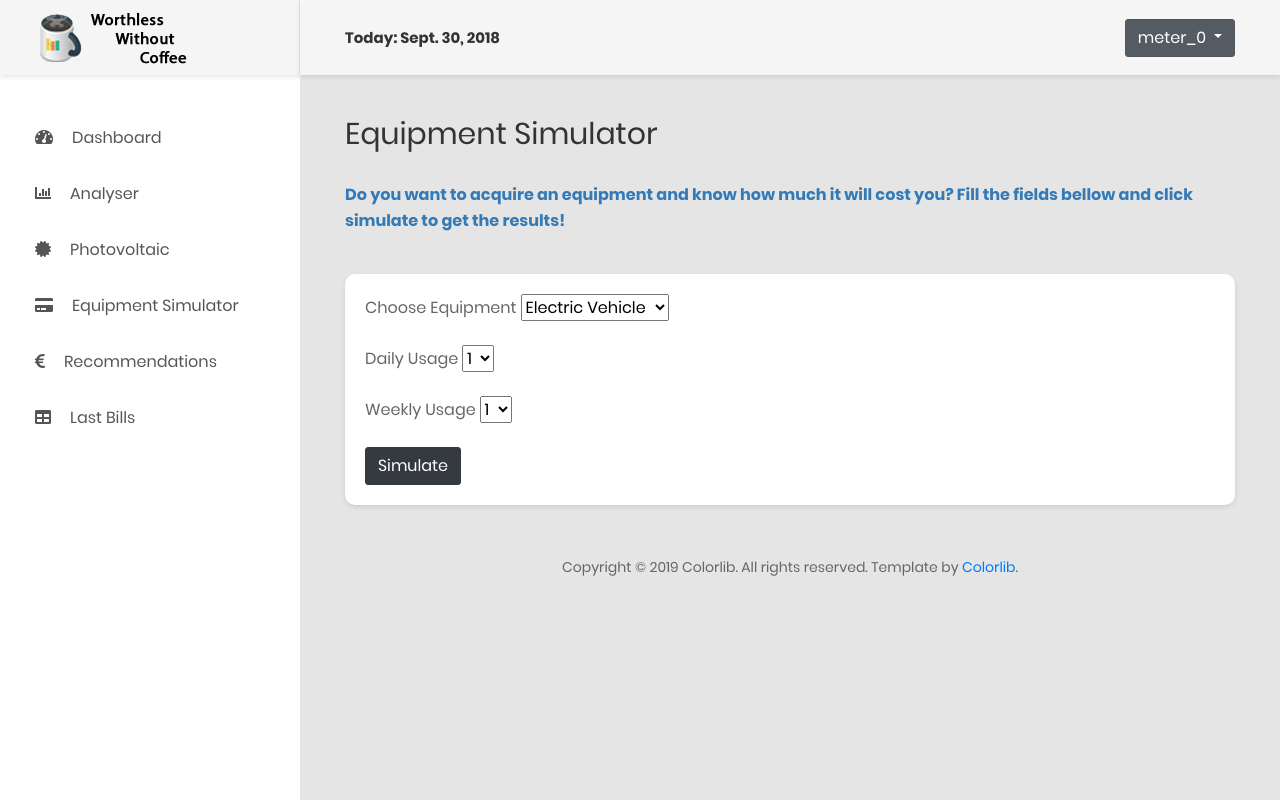
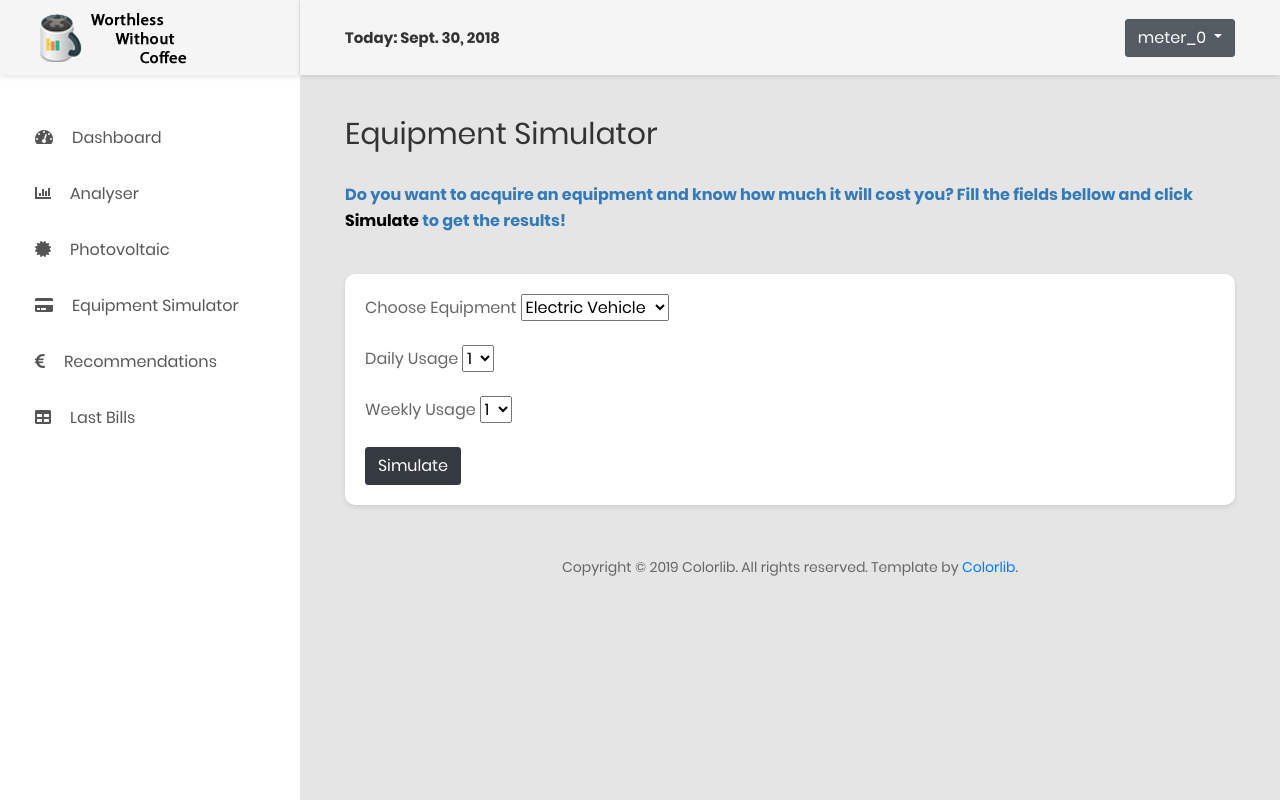
Before and after one commit to energy-army-knife/hack-the-electron-a, a Django app: page /device_simulator/ in a window 1280 px wide. Run offline with Django 3.2, Linux system fonts and the light colour scheme; a user stored in the database is signed in; parts of the project's set-up code (start-up, migrations or seed data) failed here and were passed over; some libraries are stand-ins or nearby versions.

Commit message:
Added color to simulate.

```diff
--- a/webapp/template/CoolAdmin/device_simulator.html
+++ b/webapp/template/CoolAdmin/device_simulator.html
@@ -58,7 +58,7 @@
                         <h2 class="title-1">Equipment Simulator</h2>
                     </div>
                     <div class="overview-wrap">
-                        <p class="m-b-10 color-wwc" style="font-weight: bold">Do you want to acquire an equipment and know how much it will cost you? Fill the fields bellow and click simulate to get the results! </p>
+                        <p class="m-b-10 color-wwc" style="font-weight: bold">Do you want to acquire an equipment and know how much it will cost you? Fill the fields bellow and click <span style="color: #000000"> Simulate</span> to get the results! </p>
                     </div>
                 </div>
             </div>
--- a/webapp/template/CoolAdmin/pv.html
+++ b/webapp/template/CoolAdmin/pv.html
@@ -56,7 +56,7 @@
                         <h2 class="title-1">Photovoltaic Simulator</h2>
                     </div>
                     <div class="overview-wrap">
-                        <p class="m-b-10 color-wwc" style="font-weight: bold">Do you want to find out the impact photovoltaic panels and batteries in you power consumption? Fill the fields bellow and click simulate to get the results! </p>
+                        <p class="m-b-10 color-wwc" style="font-weight: bold">Do you want to find out the impact photovoltaic panels and batteries in you power consumption? Fill the fields bellow and click <span style="color: #000000"> Simulate</span> to get the results! </p>
                     </div>
                 </div>
             </div>
```
